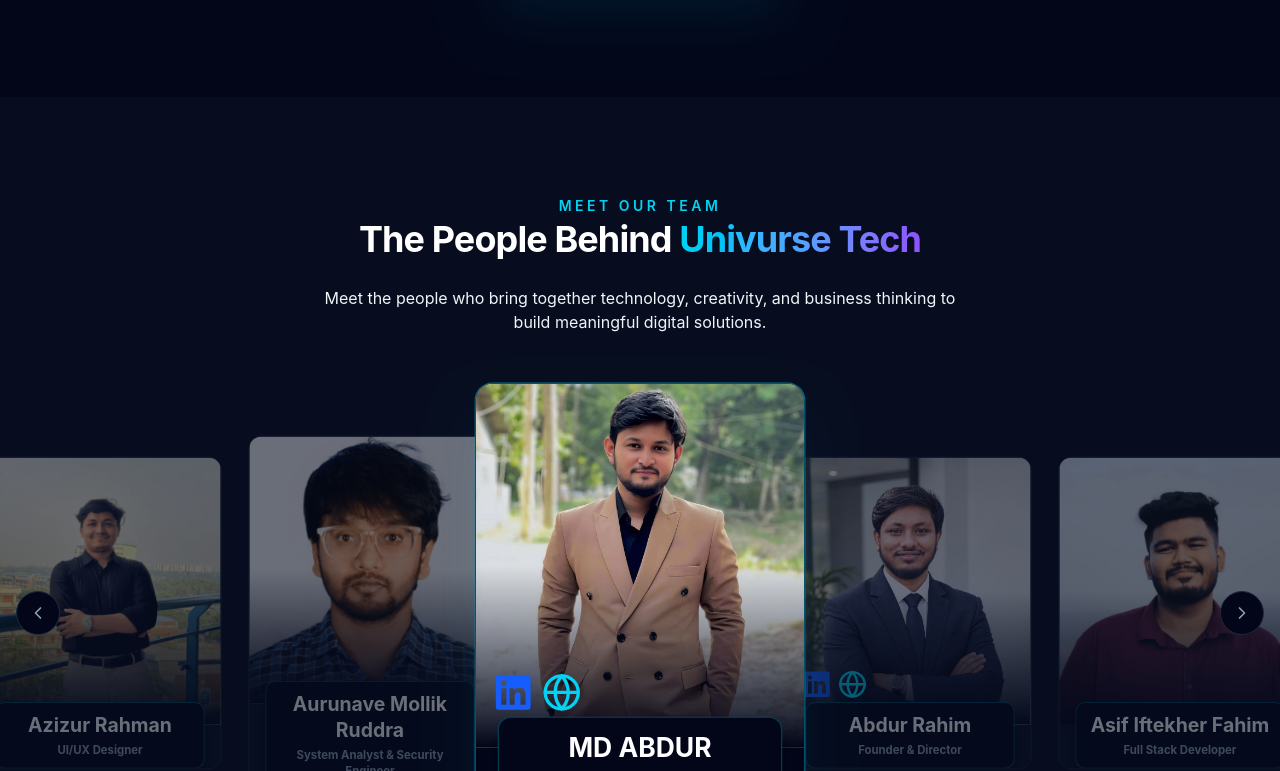
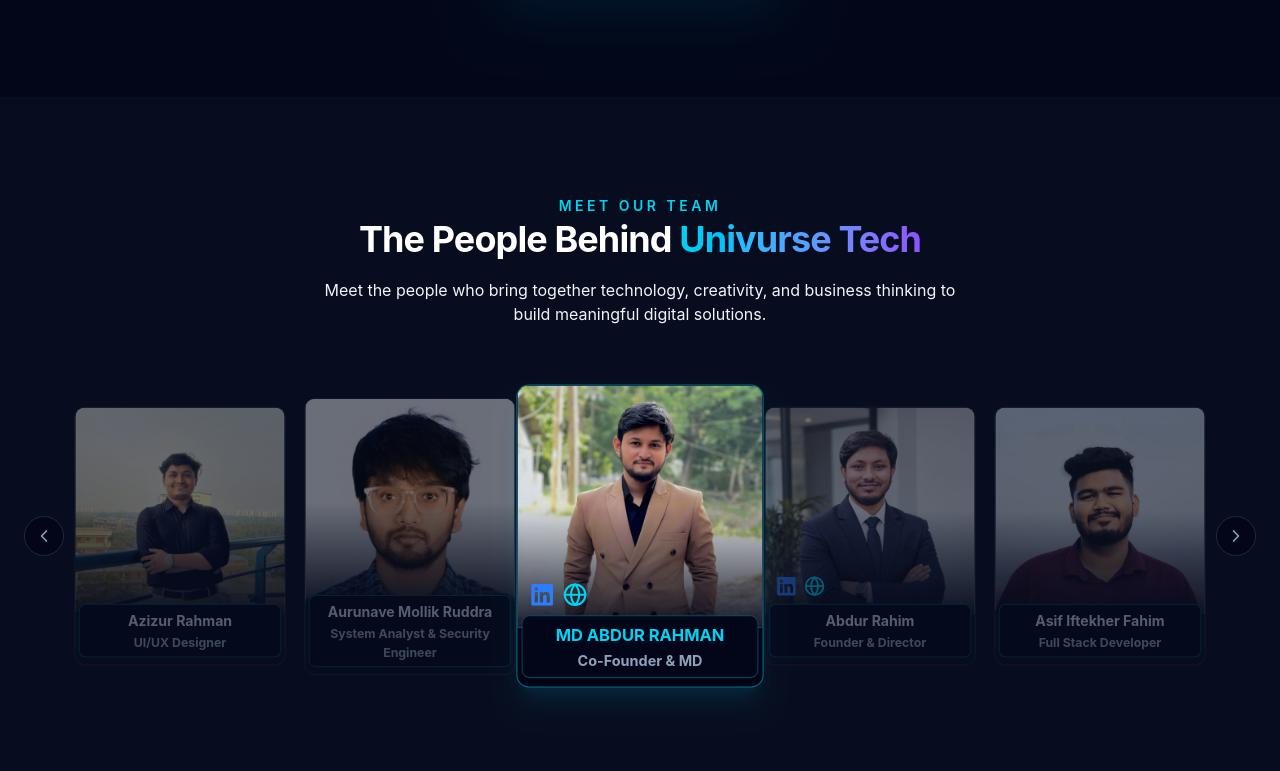
Before and after one commit to ARS-Talukder/univurse_tech, a React (Vite) app: page / in a window 1280 px wide. Shown: the part 3809-4580 px from the top of the page. Built offline with nearby package versions, Linux system fonts and the light colour scheme.

Commit message:
Team members design edited

```diff
--- a/src/components/MeetOurTeam/MeetOurTeam.jsx
+++ b/src/components/MeetOurTeam/MeetOurTeam.jsx
@@ -1,7 +1,10 @@
+
 import { motion } from "framer-motion";
 import { useState } from "react";
 import { FiChevronLeft, FiChevronRight, FiGlobe } from "react-icons/fi";
 import { FaLinkedin } from "react-icons/fa";
+import { useQuery } from "@tanstack/react-query";
+import Loading from "../Shared/Loading";
 
 // Team images
 import abdurRahim from "../../assets/team/optimized/Abdur_Rahim.jpg";
@@ -13,9 +16,6 @@ import mafujAhammad from "../../assets/team/optimized/Mafuj_Ahammad.jpg";
 import aurunaveMollikRuddra from "../../assets/team/optimized/Aurunave_Mollik_Ruddra.jpg";
 import azizurRahman from "../../assets/team/optimized/Azizur_Rahman.jpg";
 import mdRiazUddin from "../../assets/team/optimized/Md_Riaz_Uddin.jpg";
-import { useQuery } from "@tanstack/react-query";
-import Loading from "../Shared/Loading";
-
 
 // Image Map
 const imageMap = {
@@ -29,7 +29,6 @@ const imageMap = {
     azizur_rahman: azizurRahman,
     md_riaz_uddin: mdRiazUddin,
 };
-
 
 const MeetOurTeam = () => {
     const [activeIndex, setActiveIndex] = useState(0);
@@ -49,22 +48,15 @@ const MeetOurTeam = () => {
 
     // Previous
     const handlePrevious = () => {
-
-        setActiveIndex(
-            (current) => current - 1
-        );
-
+        setActiveIndex((current) => current - 1);
     };
 
     // Next
     const handleNext = () => {
-
-        setActiveIndex(
-            (current) => current + 1
-        );
-
+        setActiveIndex((current) => current + 1);
     };
 
+    // Swipe
     const handleSwipe = (offsetX) => {
         const swipeThreshold = 50;
 
@@ -75,16 +67,16 @@ const MeetOurTeam = () => {
         }
     };
 
-
     // Loading
     if (isLoading) {
-        return <Loading />
+        return <Loading />;
     }
 
+    // Error
     if (isError) {
         return (
-            <section className="py-24">
-                <div className="container mx-auto px-5 min-h-[300px] flex items-center justify-center">
+            <section className="py-16">
+                <div className="container mx-auto px-5 min-h-[200px] flex items-center justify-center">
                     <p className="text-red-400">
                         Failed to load team data.
                     </p>
@@ -93,40 +85,40 @@ const MeetOurTeam = () => {
         );
     }
 
-    if (!team.length) {
+    if (!team?.length) {
         return null;
     }
 
-
     return (
-
-        <section id="team" className="py-24 bg-slate-900/40 overflow-hidden">
-
-            <div className="container mx-auto px-5">
+        <section
+            id="team"
+            className="py-14 sm:py-16 bg-slate-900/40 overflow-hidden"
+        >
+            <div className="container mx-auto px-0">
 
                 {/* Section Header */}
                 <motion.div
-                    className="max-w-4xl mx-auto text-center mb-16"
-                    initial={{ opacity: 0, y: 30 }}
+                    className="max-w-4xl mx-auto text-center mb-8 sm:mb-10"
+                    initial={{ opacity: 0, y: 20 }}
                     whileInView={{ opacity: 1, y: 0 }}
                     viewport={{ once: false, amount: 0.3 }}
-                    transition={{ duration: 0.7 }}
+                    transition={{ duration: 0.6 }}
                 >
                     <motion.span
                         className="section-subtitle"
-                        initial={{ opacity: 0, y: 20 }}
+                        initial={{ opacity: 0, y: 15 }}
                         whileInView={{ opacity: 1, y: 0 }}
                         viewport={{ once: false }}
-                        transition={{ duration: 0.6 }}
+                        transition={{ duration: 0.5 }}
                     >
                         Meet Our Team
                     </motion.span>
 
                     <motion.h2
-                        initial={{ opacity: 0, y: 25 }}
+                        initial={{ opacity: 0, y: 20 }}
                         whileInView={{ opacity: 1, y: 0 }}
                         viewport={{ once: false }}
-                        transition={{ duration: 0.7, delay: 0.1 }}
+                        transition={{ duration: 0.6, delay: 0.1 }}
                     >
                         The People Behind{" "}
                         <span className="gradient-text">
@@ -135,11 +127,11 @@ const MeetOurTeam = () => {
                     </motion.h2>
 
                     <motion.p
-                        className="mt-6 max-w-2xl mx-auto"
-                        initial={{ opacity: 0, y: 25 }}
+                        className="mt-3 sm:mt-4 max-w-2xl mx-auto"
+                        initial={{ opacity: 0, y: 20 }}
                         whileInView={{ opacity: 1, y: 0 }}
                         viewport={{ once: false }}
-                        transition={{ duration: 0.7, delay: 0.2 }}
+                        transition={{ duration: 0.6, delay: 0.2 }}
                     >
                         Meet the people who bring together
                         technology, creativity, and business
@@ -148,23 +140,22 @@ const MeetOurTeam = () => {
                     </motion.p>
                 </motion.div>
 
-                {/* Slider */}
-                <div className="relative">
+                {/* Team Slider */}
+                <div className="relative w-full mx-auto">
+
                     {/* Left Arrow */}
                     <button
                         type="button"
                         onClick={handlePrevious}
                         aria-label="Previous team member"
-                        className="absolute left-0 lg:-left-4 top-1/2 -translate-y-1/2 z-20 w-11 h-11 flex items-center justify-center rounded-full border border-slate-800 bg-slate-950 text-slate-400 hover:text-cyan-400 hover:border-cyan-400/40 hover:bg-slate-900 transition-all duration-300"
+                        className="absolute left-0 sm:left-2 lg:-left-2 top-1/2 -translate-y-1/2 z-20 w-9 h-9 sm:w-10 sm:h-10 flex items-center justify-center rounded-full border border-slate-800 bg-slate-950 text-slate-400 hover:text-cyan-400 hover:border-cyan-400/40 hover:bg-slate-900 transition-all duration-300"
                     >
-
                         <FiChevronLeft className="w-5 h-5" />
-
                     </button>
 
                     {/* Cards */}
                     <motion.div
-                        className="relative h-[430px] flex items-center justify-center touch-pan-y"
+                        className="relative h-[300px] sm:h-[340px] flex items-center justify-center touch-pan-y"
                         drag="x"
                         dragConstraints={{ left: 0, right: 0 }}
                         dragElastic={0.15}
@@ -172,231 +163,117 @@ const MeetOurTeam = () => {
                             handleSwipe(info.offset.x);
                         }}
                     >
-
                         {team.map((member, index) => {
-
                             const total = team.length;
 
-
-                            /*
-                            Same position calculation
-                            used in WhyChooseUs
-                            */
-
                             let position =
-                                index -
-                                (activeIndex % total);
-
+                                index - (activeIndex % total);
 
                             if (position > total / 2) {
-
                                 position -= total;
-
                             }
 
-
                             if (position < -total / 2) {
-
                                 position += total;
-
                             }
 
-
-                            const isActive =
-                                position === 0;
-
-
-                            const isVisible =
-                                Math.abs(position) <= 2;
-
+                            const isActive = position === 0;
+                            const isVisible = Math.abs(position) <= 2;
 
                             if (!isVisible) {
                                 return null;
                             }
 
-
                             return (
-
                                 <div
                                     key={member._id}
-
-                                    className={`group absolute w-[280px] sm:w-[300px] rounded-2xl border overflow-hidden transition-all duration-700 ease-in-out hover:-translate-y-2 hover:border-cyan-400/40 hover:bg-slate-900 hover:shadow-xl hover:shadow-cyan-500/30
-
+                                    className={`group absolute w-[210px] sm:w-[240px] rounded-xl border overflow-hidden transition-all duration-700 ease-in-out hover:-translate-y-1 hover:border-cyan-400/40 hover:bg-slate-900 hover:shadow-xl hover:shadow-cyan-500/20
                                         ${isActive
-                                            ? `
-                                                    bg-slate-950 border-cyan-400/50 scale-105 opacity-100 shadow-2xl shadow-cyan-500/10
-                                                `
-                                            : `
-                                                    bg-slate-900/40 border-slate-800 scale-90 opacity-40
-                                                `
+                                            ? "bg-slate-950 border-cyan-400/50 opacity-100 shadow-xl shadow-cyan-500/10"
+                                            : "bg-slate-900/40 border-slate-800 opacity-40"
                                         }
                                     `}
-
                                     style={{
-                                        transform: `
-                                            translateX(
-                                                ${position * 300}px
-                                            )
-
-                                            scale(
-                                                ${isActive
-                                                ? 1.05
-                                                : 0.9
-                                            }
-                                            )
-                                        `,
-
-                                        zIndex:
-                                            isActive
-                                                ? 10
-                                                : 5,
+                                        transform: `translateX(${position * 230}px) scale(${isActive ? 1.03 : 0.88})`,
+                                        zIndex: isActive ? 10 : 5,
                                     }}
                                 >
-
                                     {/* Image */}
-
-                                    <div className="group relative h-[330px] overflow-hidden">
-
+                                    <div className="relative h-[200px] sm:h-[235px] overflow-hidden">
                                         <img
-                                            src={
-                                                imageMap[
-                                                member.image
-                                                ]
-                                            }
-
-                                            alt={
-                                                member.name
-                                            }
-
+                                            src={imageMap[member.image]}
+                                            alt={member.name}
                                             loading="lazy"
-
                                             decoding="async"
-
                                             width="600"
-
                                             height="720"
-
-                                            className="w-full h-full object-cover transition-transform duration-700"
+                                            className="w-full h-full object-cover object-top transition-transform duration-700 group-hover:scale-105"
                                         />
 
-
                                         {/* Gradient */}
-
-                                        <div
-                                            className="absolute inset-0 bg-gradient-to-t from-slate-950 via-transparent to-transparent"
-                                        />
-
+                                        <div className="absolute inset-0 bg-gradient-to-t from-slate-950/90 via-transparent to-transparent" />
 
                                         {/* Social Links */}
-
-                                        <div className="absolute left-4 bottom-8 flex items-center gap-2">
-
-                                            {/* LinkedIn */}
-
+                                        <div className="absolute left-3 bottom-5 flex items-center gap-2">
                                             {member.linkedin && (
-
                                                 <a
-                                                    href={
-                                                        member.linkedin
-                                                    }
-
+                                                    href={member.linkedin}
                                                     target="_blank"
-
                                                     rel="noopener noreferrer"
-
                                                     aria-label={`${member.name} LinkedIn`}
-
                                                     className="flex items-center justify-center"
                                                 >
-
-                                                    <FaLinkedin className="w-9 h-9 text-blue-600 hover:text-blue-800 transition-all duration-300" />
-
+                                                    <FaLinkedin className="w-6 h-6 text-blue-500 hover:text-blue-400 transition-colors duration-300" />
                                                 </a>
-
                                             )}
 
-                                            {/* Portfolio */}
-
                                             {member.portfolio && (
-
                                                 <a
-                                                    href={
-                                                        member.portfolio
-                                                    }
-
+                                                    href={member.portfolio}
                                                     target="_blank"
-
                                                     rel="noopener noreferrer"
-
                                                     aria-label={`${member.name} Portfolio`}
-
                                                     className="flex items-center justify-center"
                                                 >
-
-                                                    <FiGlobe className="w-9 h-9 text-cyan-400 hover:text-blue-800 transition-all duration-300" />
-
+                                                    <FiGlobe className="w-6 h-6 text-cyan-400 hover:text-cyan-300 transition-colors duration-300" />
                                                 </a>
-
                                             )}
-
                                         </div>
-
                                     </div>
 
-
-                                    {/*Name*/}
-
-                                    <div className="relative z-10 -mt-7 mx-5 rounded-xl border border-cyan-400/30 bg-slate-950 px-4 py-3 text-center shadow-xl shadow-black/30">
-
-                                        <h3
-                                            className={`text-base sm:text-lg font-semibold transition-colors duration-300
-                                                ${isActive
+                                    {/* Name and Designation */}
+                                    <div className="relative z-10 -mt-3 mx-1 mb-2 rounded-lg border border-cyan-400/30 bg-slate-950 px-1 py-1.5 text-center shadow-lg shadow-black/30">
+                                        <p
+                                            className={`text-sm lg:text-base font-bold transition-colors duration-300 ${isActive
                                                     ? "text-cyan-400"
                                                     : "text-slate-300"
-                                                }
-                                            `}
+                                                }`}
                                         >
+                                            {member.name}
+                                        </p>
 
-                                            {member.name}
-
-                                        </h3>
-
-
-                                        <p className="mt-1 text-xs sm:text-sm font-bold text-slate-400">
+                                        <p className="mt-0.5 text-[12px] lg:text-[14px] font-bold text-slate-400">
                                             {member.designation}
                                         </p>
-
                                     </div>
-
-
                                 </div>
-
                             );
-
                         })}
-
                     </motion.div>
 
-
-                    {/*Right Arrow*/}
-
+                    {/* Right Arrow */}
                     <button
                         type="button"
                         onClick={handleNext}
                         aria-label="Next team member"
-                        className="absolute right-0 lg:-right-4 top-1/2 -translate-y-1/2 z-20 w-11 h-11 flex items-center justify-center rounded-full border border-slate-800 bg-slate-950 text-slate-400 hover:text-cyan-400 hover:border-cyan-400/40 hover:bg-slate-900 transition-all duration-300"
+                        className="absolute right-0 sm:right-2 lg:-right-2 top-1/2 -translate-y-1/2 z-20 w-9 h-9 sm:w-10 sm:h-10 flex items-center justify-center rounded-full border border-slate-800 bg-slate-950 text-slate-400 hover:text-cyan-400 hover:border-cyan-400/40 hover:bg-slate-900 transition-all duration-300"
                     >
-
                         <FiChevronRight className="w-5 h-5" />
-
                     </button>
                 </div>
             </div>
         </section>
-
     );
-
 };
 
-
 export default MeetOurTeam;
```
